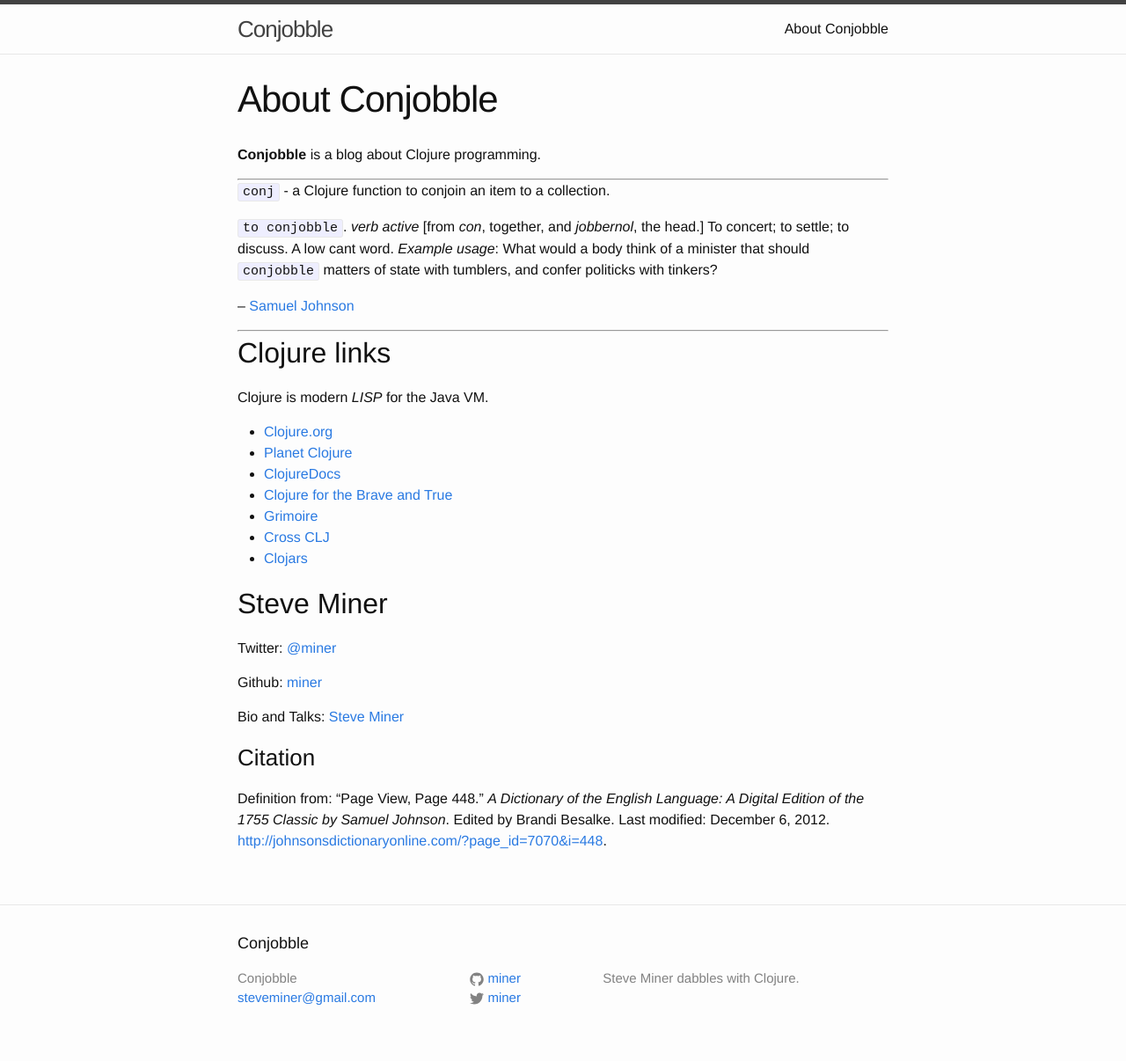
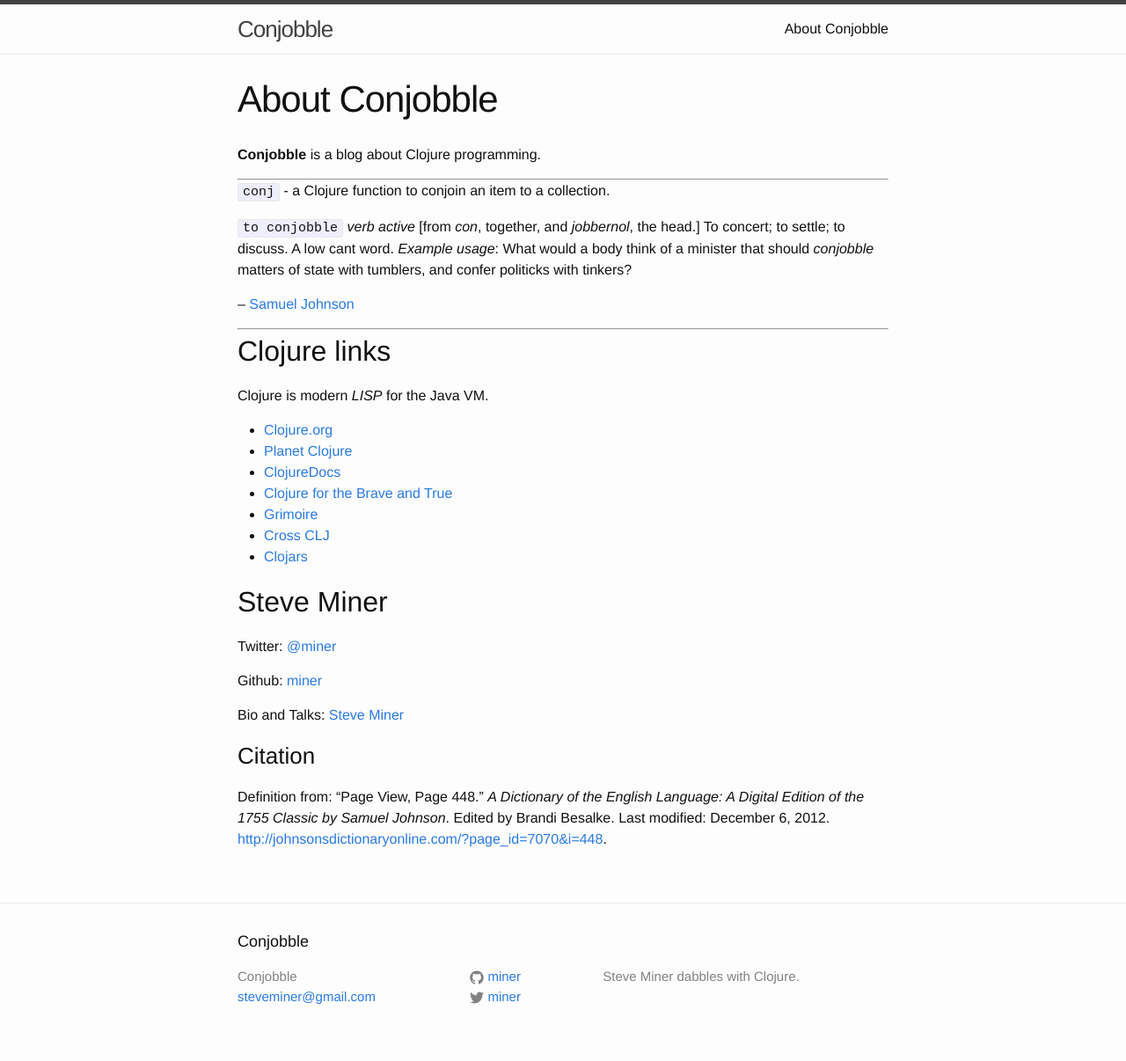
Before and after one commit to miner/miner.github.io, a Jekyll site: the page built from about.md, in a window 1280 px wide. Shown: the whole page at 88% size. Built offline with Jekyll 4.4.1, drawn with Linux system fonts in a browser that asks for light colours.

Commit message:
never finished

```diff
--- a/about.md
+++ b/about.md
@@ -10,9 +10,9 @@ permalink: /about/
 
 `conj` - a Clojure function to conjoin an item to a collection.
 
-`to conjobble`. *verb active* \[from *con*, together, and *jobbernol*, the head.\]  To concert; to
+`to conjobble` *verb active* \[from *con*, together, and *jobbernol*, the head.\]  To concert; to
 settle; to discuss.  A low cant word.  *Example usage*: What would a body think of a
-minister that should `conjobble` matters of state with tumblers, and confer politicks with tinkers?
+minister that should *conjobble* matters of state with tumblers, and confer politicks with tinkers?
 
 -- [Samuel Johnson][1]
 
```
